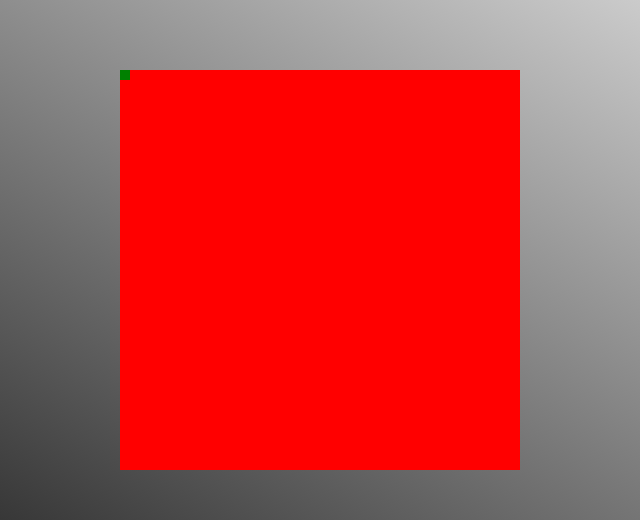
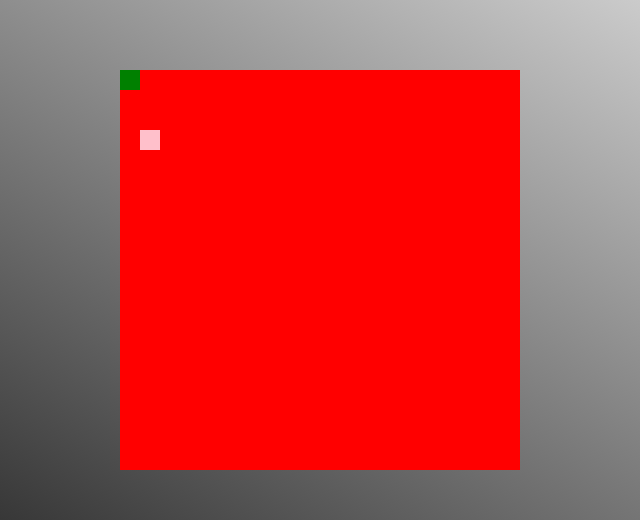
Before and after one commit to SebixT/js-snake, a plain HTML site: page index.html in a window 1280 px wide. Shown: the part 130-650 px from the top of the page, 320-960 px from the left. Drawn offline with Linux system fonts and the light colour scheme.

Commit message:
food create

```diff
--- a/main.js
+++ b/main.js
@@ -3,7 +3,7 @@ class Snake {
         this.head             = head;
         this.board            = board;
         this.headSize         = this.head.offsetWidth;
-        this.speed            = 200;
+        this.speed            = 100;
         this.prevDirection    = undefined;
         this.currentDirection = undefined;
         this.newGame();
@@ -15,6 +15,8 @@ class Snake {
         this.currentDirection = undefined;
         this.headX            = window.getComputedStyle(this.head).left;
         this.headY            = window.getComputedStyle(this.head).top;
+        if(this.food) this.board.removeChild(this.food);
+        this.createFood(this.headSize);
     }
     setPrevDirection(dir) {
         /*
@@ -92,16 +94,8 @@ class Snake {
             }
         }
     }
-    getCurrentDirection() {
-        return this.currentDirection;
-    }
-    setSpeed(value) {
-        return this.speed = value;
-    }
-    getSpeed() {
-        return this.speed;
-    }
     move() {
+        // console.log(this.foodX, this.foodY, parseInt(this.headX), parseInt(this.headY));
         switch(this.getCurrentDirection()) {
             case 'ArrowRight':
                 this.headX = parseInt(this.headX) + this.headSize + 'px';
@@ -120,7 +114,13 @@ class Snake {
         }
         this.head.style.left = this.headX;
         this.head.style.top  = this.headY;
-
+        if(   (this.foodX == parseInt(this.headX))
+            &&(this.foodY == parseInt(this.headY))
+            ) {
+                this.board.removeChild(this.food);
+                this.addBody(this.headSize);
+                this.createFood(this.headSize);
+            }
         if(    (parseInt(this.headX) > 390)
             || (parseInt(this.headX) < 0)
             || (parseInt(this.headY) > 390)
@@ -129,11 +129,34 @@ class Snake {
             this.newGame();
         }
     }
-    addBody() {
+    getCurrentDirection() {
+        return this.currentDirection;
+    }
+    setSpeed(value) {
+        return this.speed = value;
+    }
+    getSpeed() {
+        return this.speed;
+    }
+    addBody(size) {
+        let bodySize = size;
 
     }
-    createFood() {
-
+    createFood(size) {
+        this.food = document.createElement('div');
+        let x = parseInt(Math.random()*400);
+        let y = parseInt(Math.random()*400);
+        x = x - x % this.headSize;
+        y = y - y % this.headSize;
+        this.food.style.position   = "absolute";
+        this.food.style.top        = y + "px";
+        this.food.style.left       = x + "px";
+        this.food.style.width      = size + "px";
+        this.food.style.height     = size + "px";
+        this.food.style.background = "pink";
+        this.foodX = x;
+        this.foodY = y;
+        this.board.appendChild(this.food);
     }
     startGame() {
 
--- a/styles.css
+++ b/styles.css
@@ -26,7 +26,7 @@ body {
     position: absolute;
     top: 0;
     left: 0;
-    width: 10px;
-    height: 10px;
+    width: 20px;
+    height: 20px;
     background-color: green;
 }
```
Lines whose indentation alone changed are shown as unchanged.
